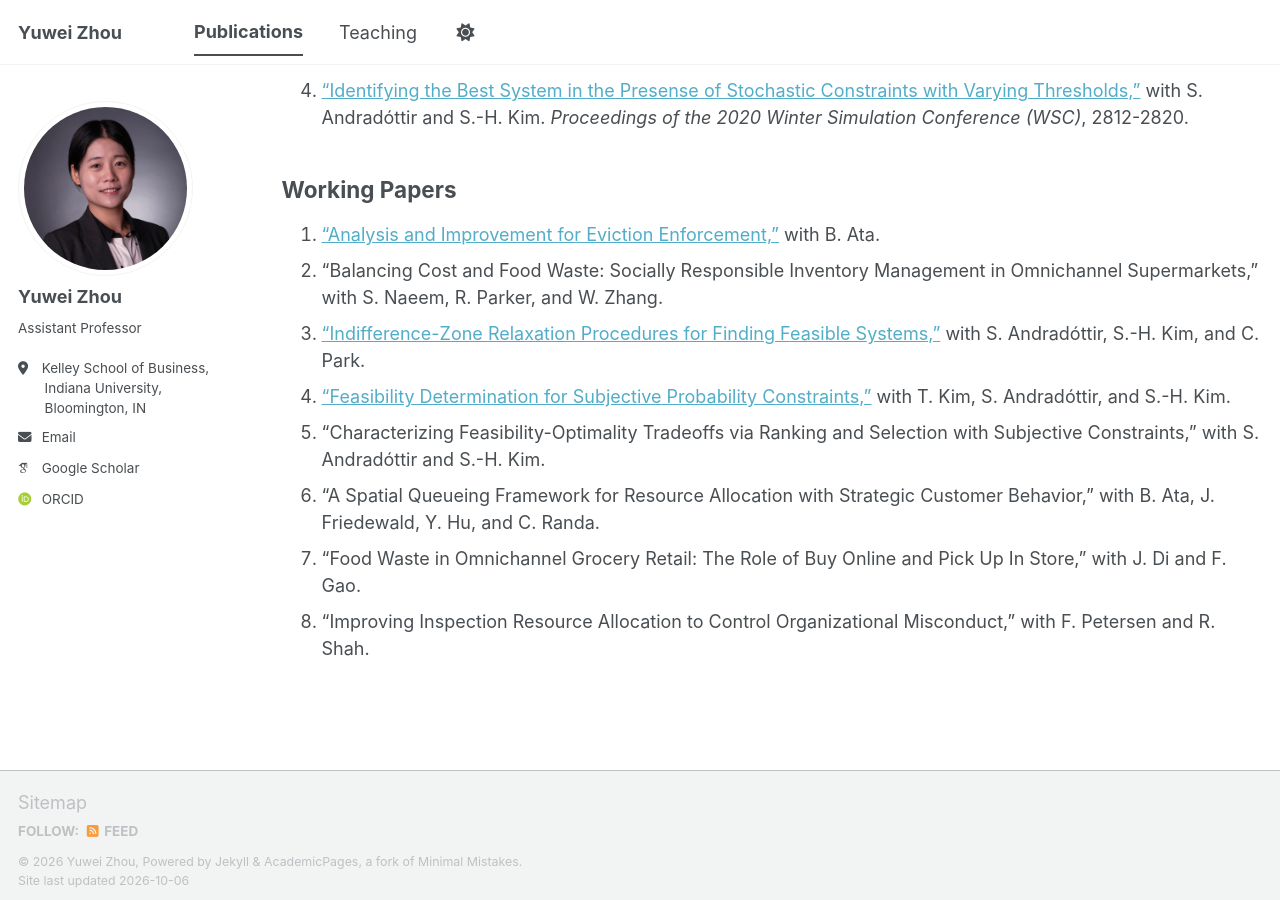
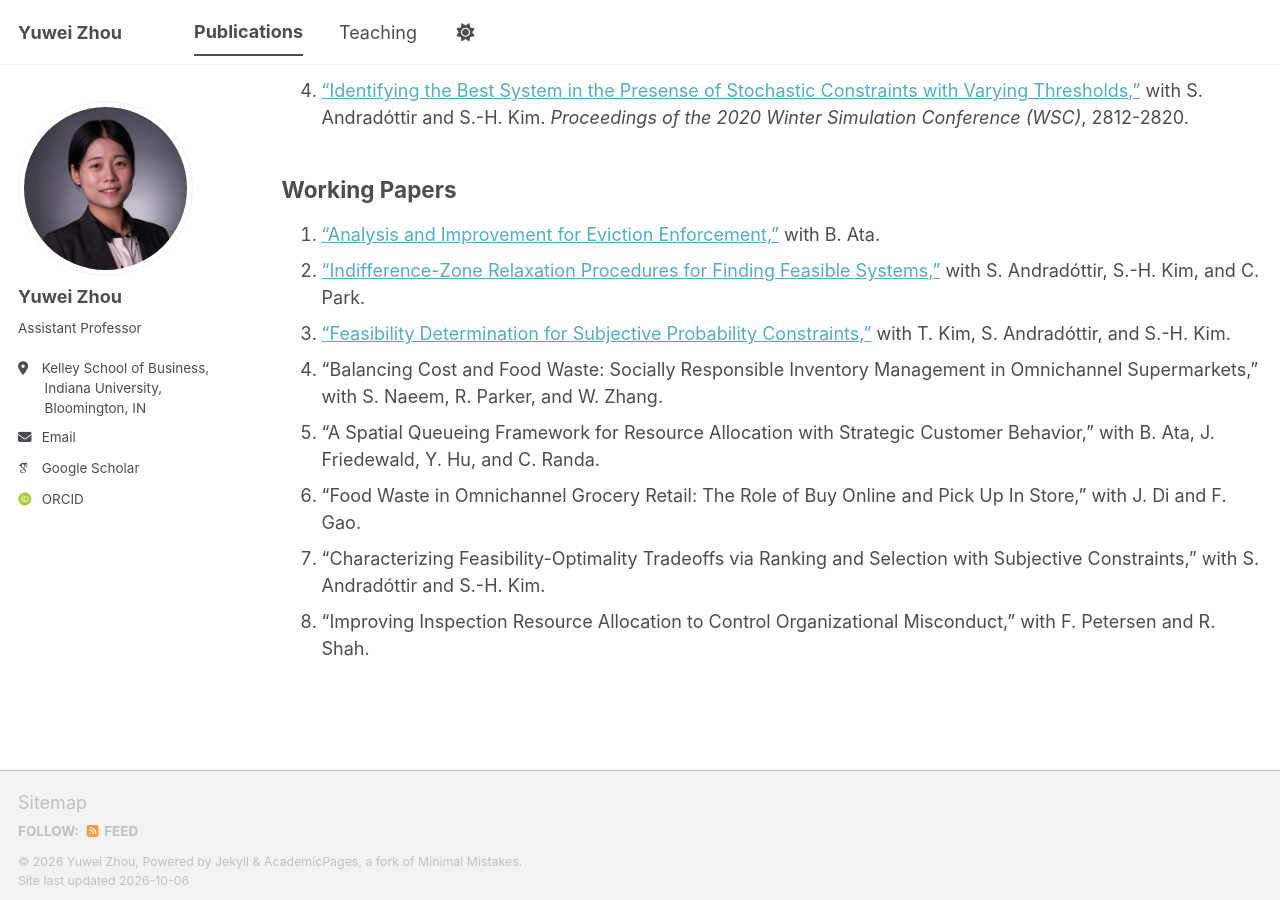
Before and after one commit to yuweizhou3/yuweizhou3.github.io, a Jekyll site: the page built from _pages/publications.md, in a window 1280 px wide and 900 px high, scrolled down 664 px. Built offline with Jekyll 4.4.1, drawn with Linux system fonts in a browser that asks for light colours; some web fonts are replaced; a script bundle is joined from its source files by our own code; library files that are not in the unit come from our copies.

```diff
--- a/_pages/publications.md
+++ b/_pages/publications.md
@@ -19,10 +19,10 @@ author_profile: true
 
 ## Working Papers
 1. ["Analysis and Improvement for Eviction Enforcement,"](https://papers.ssrn.com/sol3/papers.cfm?abstract_id=5149529) with B. Ata.
-2. "Balancing Cost and Food Waste: Socially Responsible Inventory Management in Omnichannel Supermarkets," with S. Naeem, R. Parker, and W. Zhang.
-3. ["Indifference-Zone Relaxation Procedures for Finding Feasible Systems,"](https://arxiv.org/abs/2509.04514) with S. Andradóttir, S.-H. Kim, and C. Park.
-4. ["Feasibility Determination for Subjective Probability Constraints,"](https://arxiv.org/abs/2605.27237) with T. Kim, S. Andradóttir, and S.-H. Kim.
-5. "Characterizing Feasibility-Optimality Tradeoffs via Ranking and Selection with Subjective Constraints," with S. Andradóttir and S.-H. Kim.
-6. "A Spatial Queueing Framework for Resource Allocation with Strategic Customer Behavior," with B. Ata, J. Friedewald, Y. Hu, and C. Randa.
-7. "Food Waste in Omnichannel Grocery Retail: The Role of Buy Online and Pick Up In Store," with J. Di and F. Gao.
+2. ["Indifference-Zone Relaxation Procedures for Finding Feasible Systems,"](https://arxiv.org/abs/2509.04514) with S. Andradóttir, S.-H. Kim, and C. Park.
+3. ["Feasibility Determination for Subjective Probability Constraints,"](https://arxiv.org/abs/2605.27237) with T. Kim, S. Andradóttir, and S.-H. Kim.
+4. "Balancing Cost and Food Waste: Socially Responsible Inventory Management in Omnichannel Supermarkets," with S. Naeem, R. Parker, and W. Zhang.
+5. "A Spatial Queueing Framework for Resource Allocation with Strategic Customer Behavior," with B. Ata, J. Friedewald, Y. Hu, and C. Randa.
+6. "Food Waste in Omnichannel Grocery Retail: The Role of Buy Online and Pick Up In Store," with J. Di and F. Gao.
+7. "Characterizing Feasibility-Optimality Tradeoffs via Ranking and Selection with Subjective Constraints," with S. Andradóttir and S.-H. Kim.
 8. "Improving Inspection Resource Allocation to Control Organizational Misconduct," with F. Petersen and R. Shah.
```
